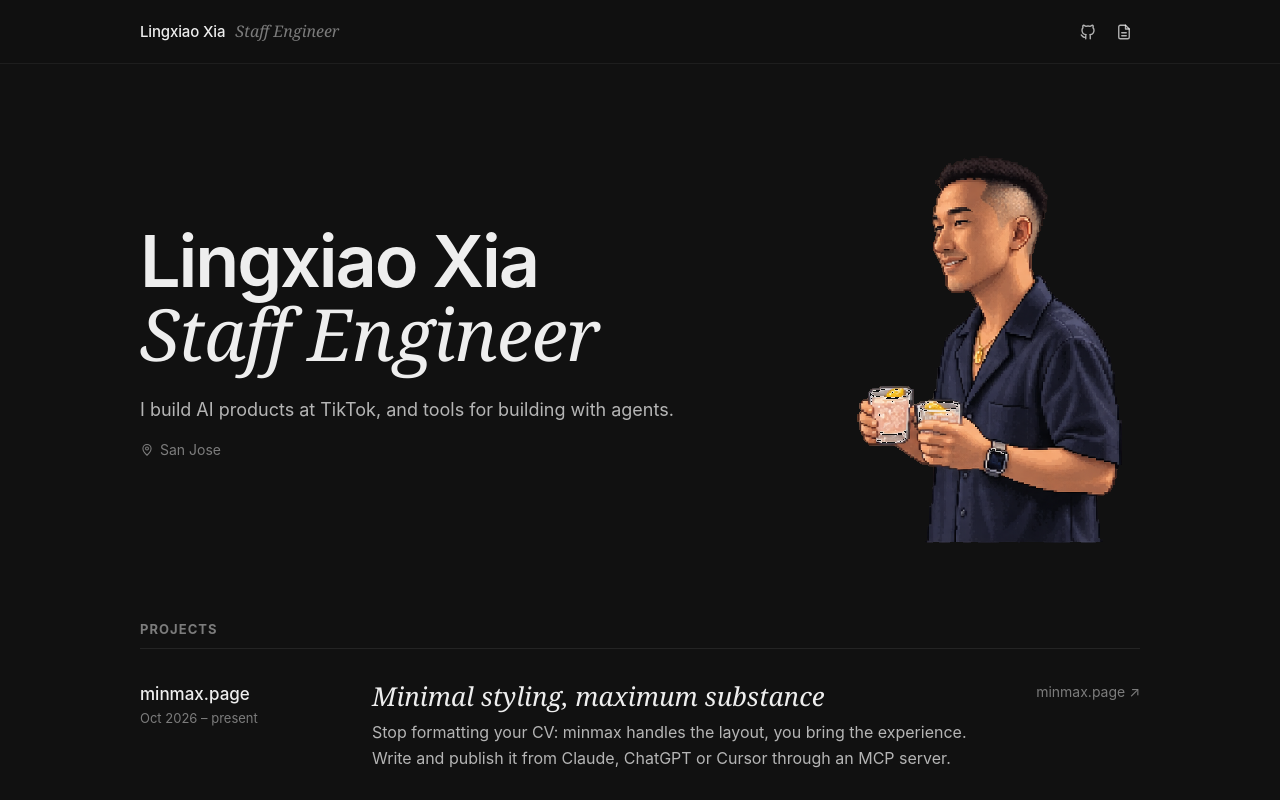
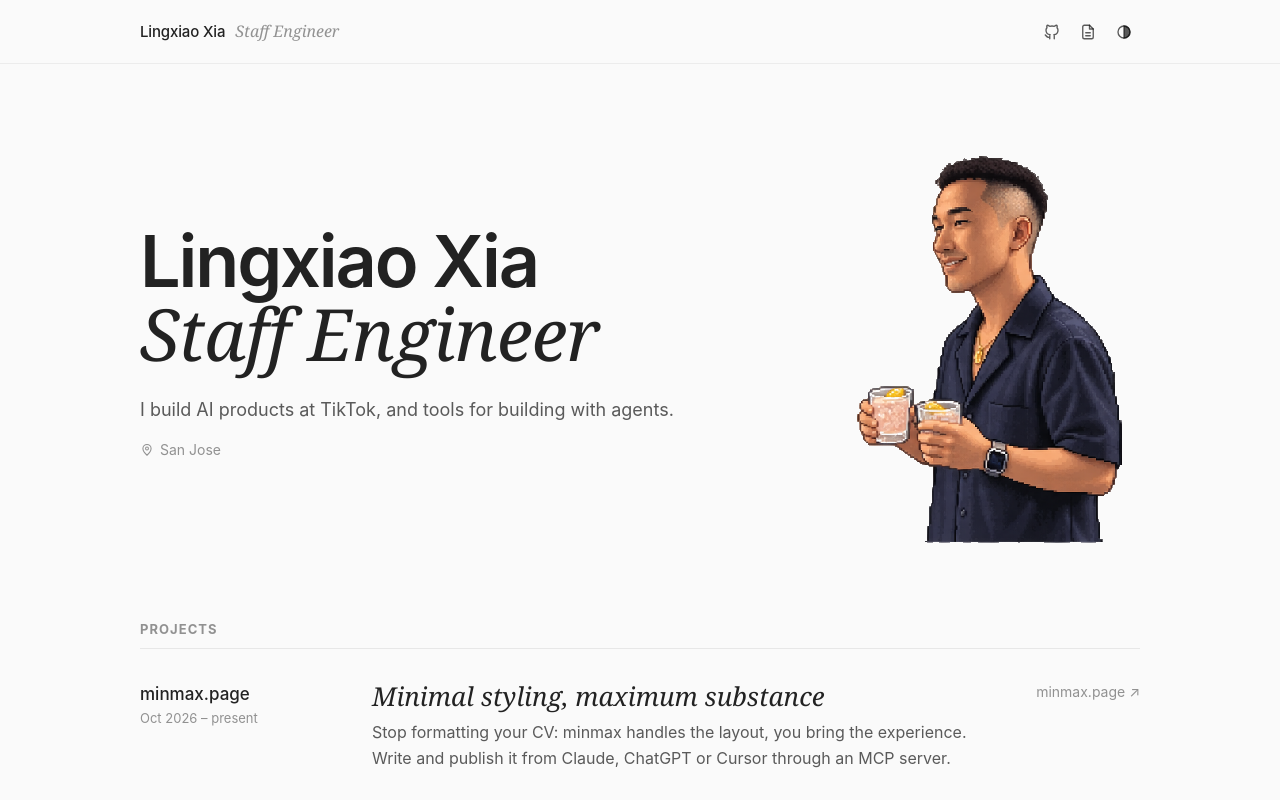
Before and after one commit to xialingxiao/lingxiao.io, a plain HTML site: page index.html in a window 1280 px wide. Shown: the top 800 px of the page. Drawn offline with Linux system fonts and the light colour scheme; a script that the page names is missing.

Commit message:
Header: light/dark theme toggle
A toggle in the header switches between the existing dark theme and a new light one. It follows the system preference by default and remembers the choice.

Published from sandbox ak/theme-toggle-demo:
- Header: light/dark theme toggle, defaults to system preference, remembered

```diff
--- a/index.html
+++ b/index.html
@@ -17,44 +17,50 @@
 <link rel="canonical" href="https://lingxiao.io/">
 <link rel="icon" type="image/png" sizes="32x32" href="/favicon.png">
 <link rel="apple-touch-icon" href="/apple-touch-icon.png">
+<script>
+  document.documentElement.dataset.theme = localStorage.theme || (matchMedia('(prefers-color-scheme: light)').matches ? 'light' : 'dark');
+</script>
 <style>
-  html { color-scheme: dark; background: #111; color: #ffffffed; -webkit-text-size-adjust: 100%; }
+  :root { --ink: 255 255 255; --paper: 17 17 17; }
+  [data-theme=light] { color-scheme: light; --ink: 17 17 17; --paper: 250 250 250; }
+  html { color-scheme: dark; background: rgb(var(--paper)); color: rgb(var(--ink) / .93); -webkit-text-size-adjust: 100%; }
   body { margin: 0; font: 16px/1.6 Inter, system-ui, -apple-system, sans-serif; padding-top: env(safe-area-inset-top, 0px); }
   a { color: inherit; }
-  a:focus-visible { outline: 2px solid #9aa6ff; outline-offset: 3px; border-radius: 4px; }
+  a:focus-visible, button:focus-visible { outline: 2px solid #9aa6ff; outline-offset: 3px; border-radius: 4px; }
   .serif { font: italic 400 1em/1 Georgia, "Times New Roman", serif; }
 
   .site-header { position: sticky; top: 0; z-index: 50; height: 64px; box-sizing: border-box; padding: 0 max(20px, 50% - 500px);
     display: flex; align-items: center; justify-content: space-between; gap: 16px;
-    background: #111111b8; backdrop-filter: blur(16px) saturate(1.4); -webkit-backdrop-filter: blur(16px) saturate(1.4); border-bottom: 1px solid #ffffff0f; }
+    background: rgb(var(--paper) / .72); backdrop-filter: blur(16px) saturate(1.4); -webkit-backdrop-filter: blur(16px) saturate(1.4); border-bottom: 1px solid rgb(var(--ink) / .06); }
   .brand { display: flex; align-items: baseline; gap: 10px; text-decoration: none; white-space: nowrap; }
   .brand b { font-size: 15px; font-weight: 500; letter-spacing: -.01em; }
-  .brand span { color: #ffffff73; font-size: 16px; }
-  .site-nav { display: flex; align-items: center; gap: 4px; font-size: 14px; color: #ffffffb0; }
-  .site-nav a { justify-content: center; min-width: 32px; display: inline-flex; align-items: center; gap: 6px; min-height: 32px; text-decoration: none; }
-  @media (hover: hover) { .site-nav a:hover { color: #ffffffed; } }
+  .brand span { color: rgb(var(--ink) / .45); font-size: 16px; }
+  .site-nav { display: flex; align-items: center; gap: 4px; font-size: 14px; color: rgb(var(--ink) / .69); }
+  .site-nav button { padding: 0; border: 0; background: none; color: inherit; cursor: pointer; }
+  .site-nav a, .site-nav button { justify-content: center; min-width: 32px; display: inline-flex; align-items: center; gap: 6px; min-height: 32px; text-decoration: none; }
+  @media (hover: hover) { .site-nav a:hover, .site-nav button:hover { color: rgb(var(--ink) / .93); } }
 
   main { max-width: 1000px; margin: 0 auto; padding: 0 20px; }
   .hero { display: grid; grid-template-columns: minmax(0, 1fr) 300px; gap: 48px; align-items: center; padding: 88px 0 72px; }
   .hero h1 { margin: 0 0 24px; font-size: clamp(44px, 7vw, 72px); line-height: 1.02; font-weight: 600; letter-spacing: -.03em; }
   .hero h1 .serif { font-weight: 400; letter-spacing: -.01em; }
-  .hero p { margin: 0 0 14px; max-width: 34em; font-size: 18px; color: #ffffffb0; }
-  .hero .where { display: flex; align-items: center; gap: 6px; font-size: 14px; color: #ffffff73; }
+  .hero p { margin: 0 0 14px; max-width: 34em; font-size: 18px; color: rgb(var(--ink) / .69); }
+  .hero .where { display: flex; align-items: center; gap: 6px; font-size: 14px; color: rgb(var(--ink) / .45); }
   .pixel { width: 100%; height: auto; aspect-ratio: 379 / 499; border-radius: 20px; image-rendering: pixelated; }
 
-  .label { margin: 0 0 8px; font-size: 13px; letter-spacing: .08em; text-transform: uppercase; color: #ffffff73; }
-  .projects { list-style: none; margin: 0 0 96px; padding: 0; border-top: 1px solid #ffffff14; }
-  .project { border-bottom: 1px solid #ffffff14; }
+  .label { margin: 0 0 8px; font-size: 13px; letter-spacing: .08em; text-transform: uppercase; color: rgb(var(--ink) / .45); }
+  .projects { list-style: none; margin: 0 0 96px; padding: 0; border-top: 1px solid rgb(var(--ink) / .08); }
+  .project { border-bottom: 1px solid rgb(var(--ink) / .08); }
   .project a { display: grid; grid-template-columns: 200px minmax(0, 1fr) auto; gap: 8px 32px; padding: 32px 0; text-decoration: none; }
   .project h3 { margin: 0; font-size: 17px; font-weight: 500; }
-  .project .meta { font-size: 13px; color: #ffffff73; }
+  .project .meta { font-size: 13px; color: rgb(var(--ink) / .45); }
   .project .tag { margin: 0 0 8px; color: inherit; font: italic 400 26px/1.2 Georgia, "Times New Roman", serif; }
-  .project p { margin: 0; color: #ffffffb0; }
-  .project .go { color: #ffffff73; font-size: 14px; white-space: nowrap; }
-  @media (hover: hover) { .project a:hover .tag, .project a:hover .go { color: #fff; } }
+  .project p { margin: 0; color: rgb(var(--ink) / .69); }
+  .project .go { color: rgb(var(--ink) / .45); font-size: 14px; white-space: nowrap; }
+  @media (hover: hover) { .project a:hover .tag, .project a:hover .go { color: rgb(var(--ink)); } }
 
   .site-footer { max-width: 1000px; margin: 0 auto; padding: 0 20px calc(24px + env(safe-area-inset-bottom, 0px)); }
-  .site-footer .site-nav { justify-content: center; padding-top: 24px; border-top: 1px solid #ffffff14; color: #ffffff73; }
+  .site-footer .site-nav { justify-content: center; padding-top: 24px; border-top: 1px solid rgb(var(--ink) / .08); color: rgb(var(--ink) / .45); }
 
   @media (width <= 699px) {
     .brand span { display: none; }
@@ -70,6 +76,7 @@
   <nav class="site-nav" aria-label="Links">
     <a href="https://github.com/xialingxiao" target="_blank" rel="noopener" aria-label="GitHub" title="GitHub"><svg viewBox="0 0 24 24" width="18" height="18" fill="none" stroke="currentColor" stroke-width="1.8" stroke-linecap="round" stroke-linejoin="round" aria-hidden="true"><path d="M9 19c-4.3 1.4-4.3-2.5-6-3m12 5v-3.5c0-1 .1-1.4-.5-2 2.8-.3 5.5-1.4 5.5-6a4.6 4.6 0 0 0-1.3-3.2 4.2 4.2 0 0 0-.1-3.2s-1.1-.3-3.5 1.3a12.3 12.3 0 0 0-6.2 0C6.5 2.8 5.4 3.1 5.4 3.1a4.2 4.2 0 0 0-.1 3.2A4.6 4.6 0 0 0 4 9.5c0 4.6 2.7 5.7 5.5 6-.6.6-.6 1.2-.5 2V21"/></svg></a>
     <a href="https://cv.lingxiao.io" target="_blank" rel="noopener" aria-label="CV" title="CV"><svg viewBox="0 0 24 24" width="18" height="18" fill="none" stroke="currentColor" stroke-width="1.8" stroke-linecap="round" stroke-linejoin="round" aria-hidden="true"><path d="M14 3H7a2 2 0 0 0-2 2v14a2 2 0 0 0 2 2h10a2 2 0 0 0 2-2V8z"/><path d="M14 3v5h5M9 13h6M9 17h6"/></svg></a>
+    <button type="button" id="theme" aria-label="Light theme" title="Light theme"><svg viewBox="0 0 24 24" width="18" height="18" fill="none" stroke="currentColor" stroke-width="1.8" aria-hidden="true"><circle cx="12" cy="12" r="8"/><path d="M12 4a8 8 0 0 1 0 16z" fill="currentColor"/></svg></button>
   </nav>
 </header>
 
@@ -124,6 +131,12 @@
     <a href="https://cv.lingxiao.io" target="_blank" rel="noopener" aria-label="CV" title="CV"><svg viewBox="0 0 24 24" width="18" height="18" fill="none" stroke="currentColor" stroke-width="1.8" stroke-linecap="round" stroke-linejoin="round" aria-hidden="true"><path d="M14 3H7a2 2 0 0 0-2 2v14a2 2 0 0 0 2 2h10a2 2 0 0 0 2-2V8z"/><path d="M14 3v5h5M9 13h6M9 17h6"/></svg></a>
   </nav>
 </footer>
+<script>
+  const root = document.documentElement, toggle = document.getElementById('theme');
+  const sync = () => { toggle.setAttribute('aria-pressed', root.dataset.theme === 'light'); document.querySelector('meta[name=theme-color]').content = root.dataset.theme === 'light' ? '#fafafa' : '#111111'; };
+  toggle.onclick = () => { localStorage.theme = root.dataset.theme = root.dataset.theme === 'light' ? 'dark' : 'light'; sync(); };
+  sync();
+</script>
 <script src="https://ak-lingxiao-io-b5dxn.sprites.app/widget.js" data-site="lingxiao-io" data-summon="signed-out" data-accent="rainbow" defer></script>
 </body>
 </html>
```
